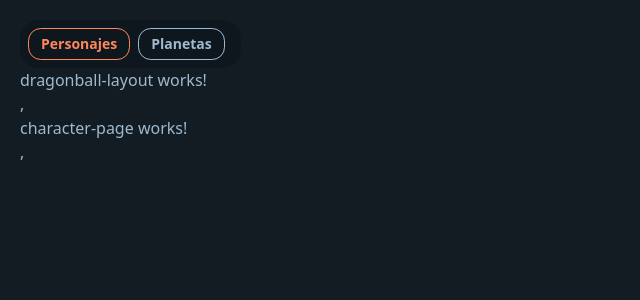
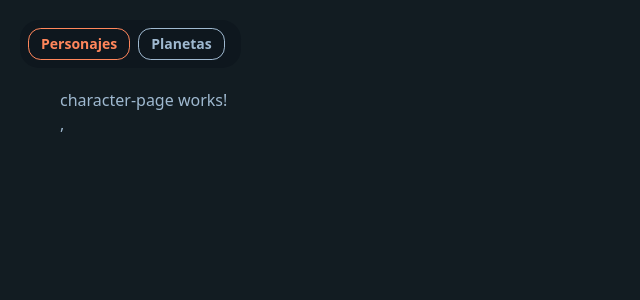
Before and after one commit to PavDev3/vivo-angular-dragonball, an Angular app: page /dragonball/characters in a window 1280 px wide. Shown: the top 300 px of the page, without its empty margins (0-640 px from the left). Built offline with nearby package versions, Linux system fonts and the light colour scheme.

Commit message:
Refactor dragonball layout to remove placeholder text and add section styling

```diff
--- a/src/app/dragonball/layouts/dragonball-layout/dragonball-layout.component.html
+++ b/src/app/dragonball/layouts/dragonball-layout/dragonball-layout.component.html
@@ -1,4 +1,3 @@
-<p>dragonball-layout works!</p>
-,
-
-<router-outlet />
+<section class="mx-10 mt-5">
+  <router-outlet />
+</section>
```
